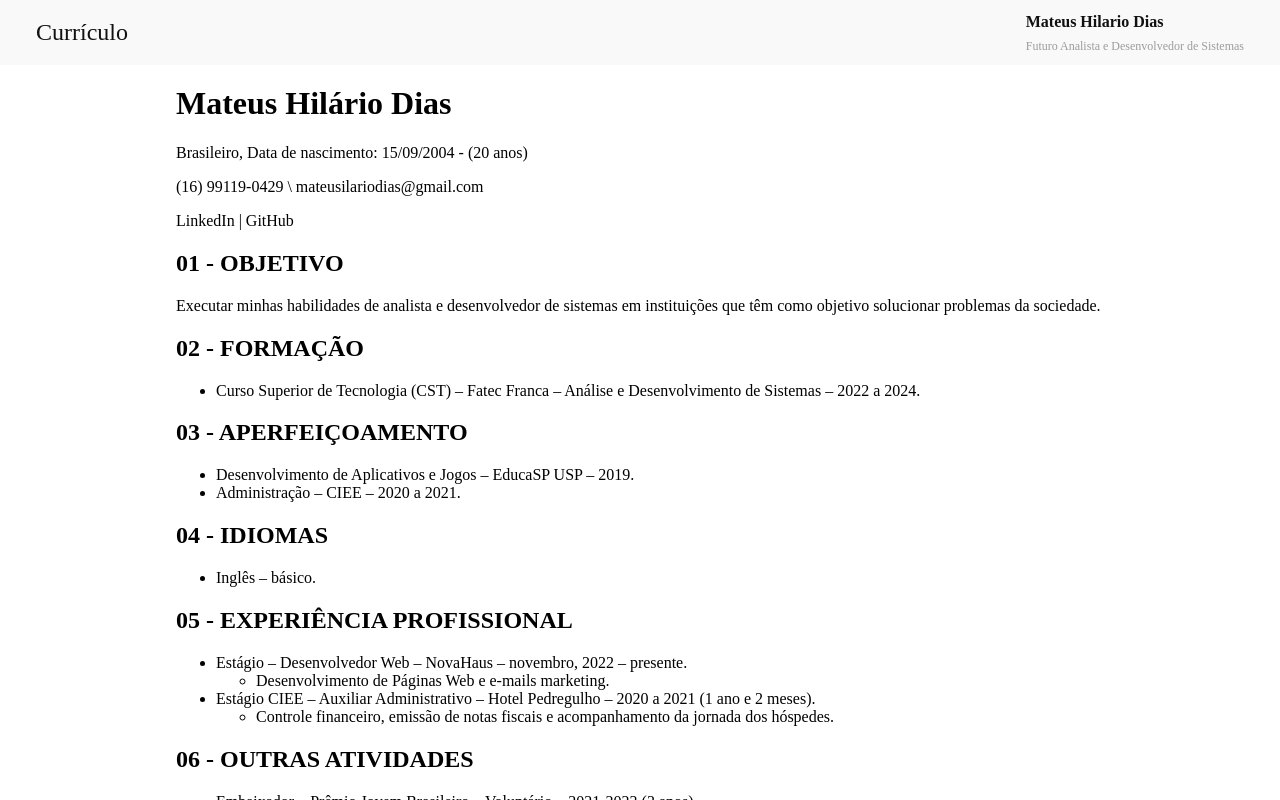
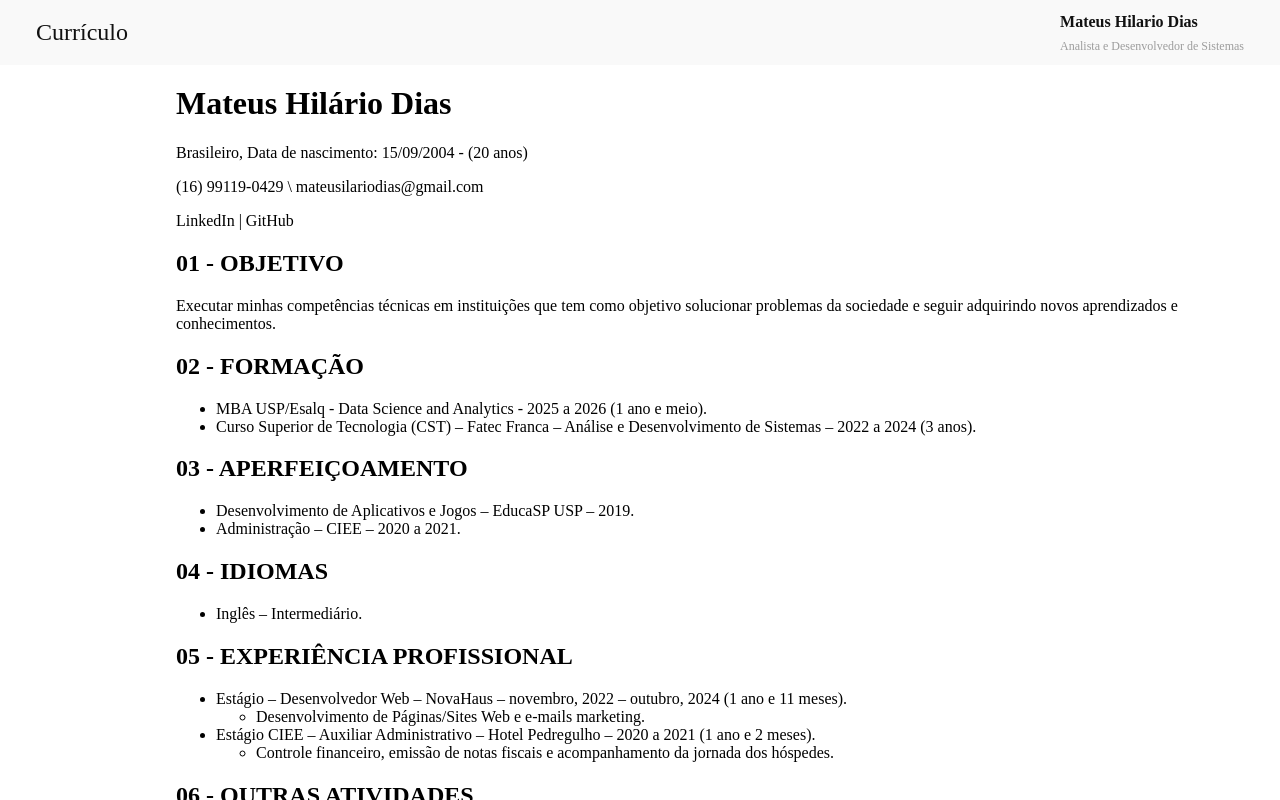
Before and after one commit to mateushilariodias/curriculum, a plain HTML site: page index.html in a window 1280 px wide. Drawn offline with Linux system fonts and the light colour scheme.

Commit message:
t(resume): update professional information and skills  - Add MBA in Data Science to education section - Update work experience dates and details - Expand technical skills list (PHP, Power BI, Agile) - Improve English proficiency level to intermediate - Enhance volunteer work description - Refine career objective statement

```diff
--- a/index.html
+++ b/index.html
@@ -19,7 +19,7 @@
         <div style="display: flex; align-items: center;">
             <div>
                 <strong id="developmentName">Mateus Hilario Dias </strong><br>
-                <span id="ocupation">Futuro Analista e Desenvolvedor de Sistemas</span>
+                <span id="ocupation">Analista e Desenvolvedor de Sistemas</span>
             </div>
         </div>
 <!--         <div id="ctaBodyOneMobile">
@@ -50,13 +50,14 @@
 
         <section>
             <h2>01 - Objetivo</h2>
-            <p>Executar minhas habilidades de analista e desenvolvedor de sistemas em instituições que têm como objetivo solucionar problemas da sociedade.</p>
+            <p>Executar minhas competências técnicas em instituições que tem como objetivo solucionar problemas da sociedade e seguir adquirindo novos aprendizados e conhecimentos.</p>
         </section>
 
         <section>
             <h2>02 - Formação</h2>
             <ul>
-                <li>Curso Superior de Tecnologia (CST) – Fatec Franca – Análise e Desenvolvimento de Sistemas – 2022 a 2024.</li>
+                <li>MBA USP/Esalq - Data Science and Analytics - 2025 a 2026 (1 ano e meio).</li>
+                <li>Curso Superior de Tecnologia (CST) – Fatec Franca – Análise e Desenvolvimento de Sistemas – 2022 a 2024 (3 anos).</li>
             </ul>
         </section>
 
@@ -71,16 +72,16 @@
         <section>
             <h2>04 - Idiomas</h2>
             <ul>
-                <li>Inglês – básico.</li>
+                <li>Inglês – Intermediário.</li>
             </ul>
         </section>
 
         <section>
             <h2>05 - Experiência Profissional</h2>
             <ul>
-                <li>Estágio – Desenvolvedor Web – NovaHaus – novembro, 2022 – presente.
+                <li>Estágio – Desenvolvedor Web – NovaHaus – novembro, 2022 – outubro, 2024 (1 ano e 11 meses).
                     <ul>
-                        <li>Desenvolvimento de Páginas Web e e-mails marketing.</li>
+                        <li>Desenvolvimento de Páginas/Sites Web e e-mails marketing.</li>
                     </ul>
                 </li>
                 <li>Estágio CIEE – Auxiliar Administrativo – Hotel Pedregulho – 2020 a 2021 (1 ano e 2 meses).
@@ -94,15 +95,19 @@
         <section>
             <h2>06 - Outras Atividades</h2>
             <ul>
-                <li>Embaixador – Prêmio Jovem Brasileiro – Voluntário – 2021-2023 (3 anos).</li>
+                <li>Embaixador – Prêmio Jovem Brasileiro – Voluntário – 2021-2023 (3 anos).
+                    <ul>
+                        <li>Desenvolvimento de postagens para o instagram do projeto.</li>
+                    </ul>
+                </li>
             </ul>
         </section>
 
         <section>
             <h2>07 - Competências</h2>
             <ul>
-                <li>Experiência com HTML, CSS, JavaScript, TypeScript, React, Next e Tailwind.</li>
-                <li>Conhecimentos em SQL, Pacote Office e prototipagem.</li>
+                <li>Experiência com HTML, CSS, JavaScript, TypeScript, React, Next e Tailwind, PHP e Power BI.</li>
+                <li>Conhecimentos em Metodologias Ágeis, Administração, Pacote Office, SQL MySQL, Estatística e prototipagem.</li>
                 <li>Habilidades em Análise de Dados, Engenharia de Software e Gestão de Equipes e Projetos.</li>
             </ul>
         </section>
```
